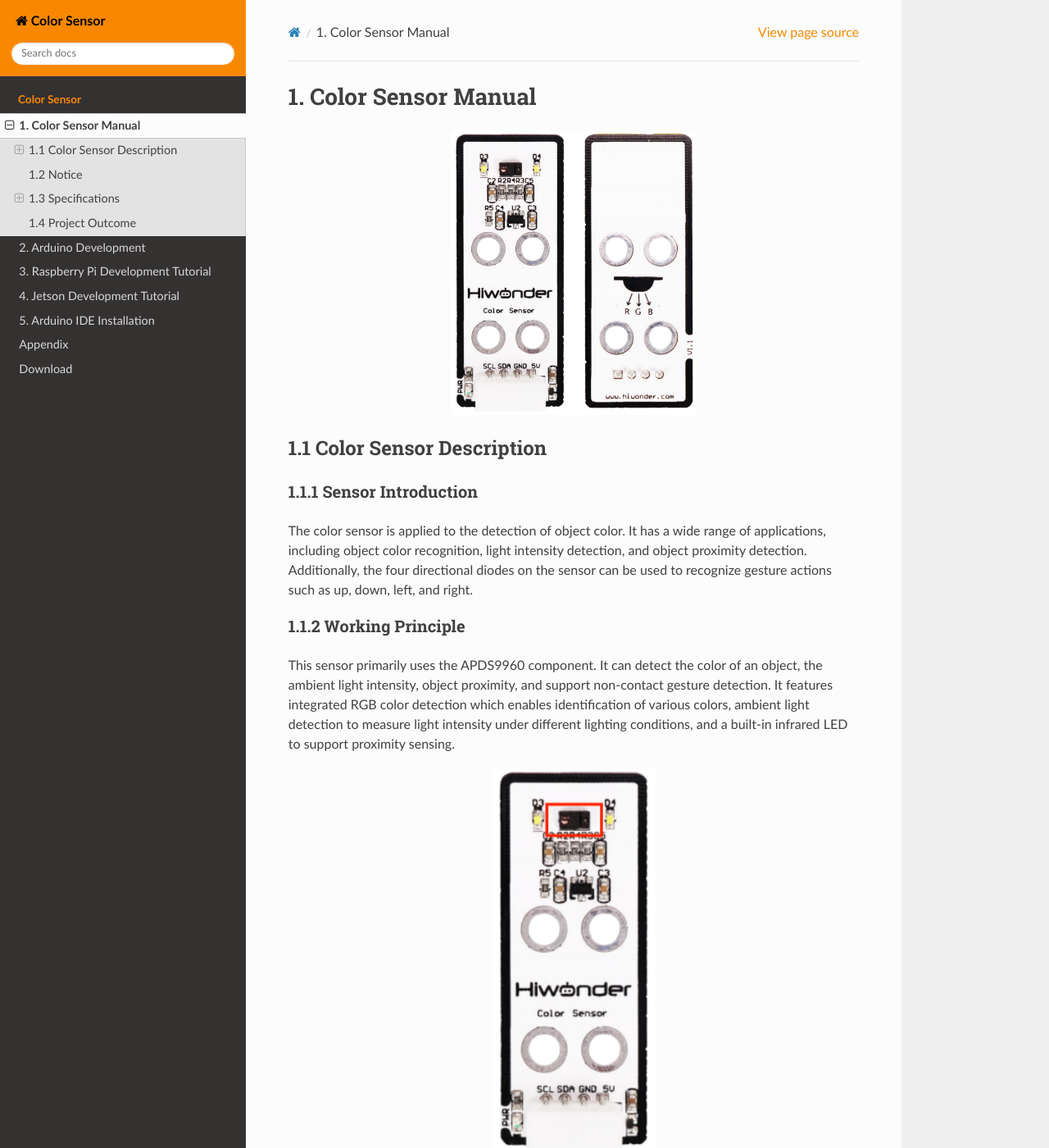
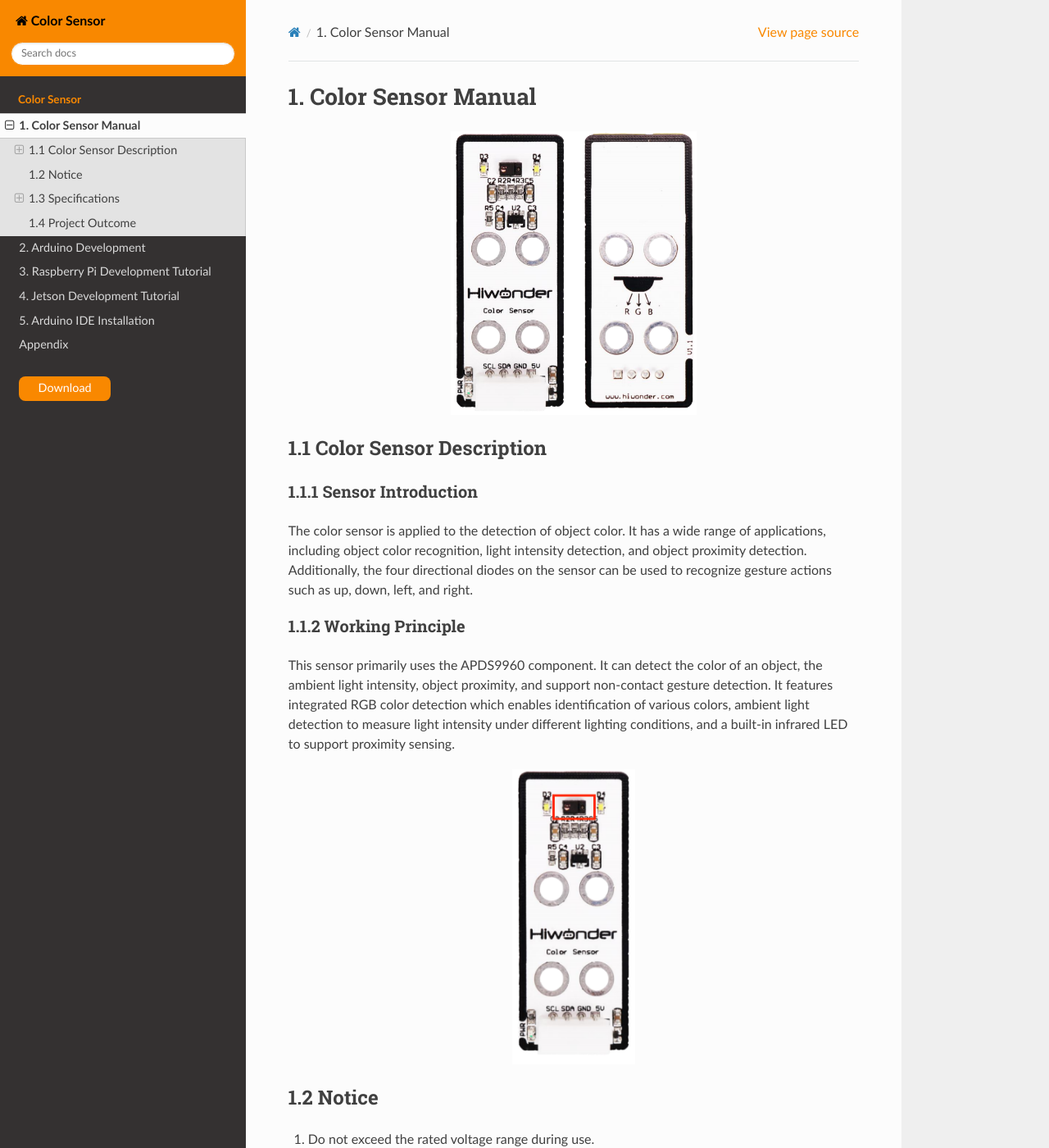
Before and after one commit to Hiwonder-docs/Color-Sensor, a Sphinx documentation site: the page built from source/docs/1_Color_Sensor_Manual.md, in a window 1280 px wide and 1400 px high. Shown: the whole window at 82% size. Built offline with Sphinx 7.4.7 and the Read the Docs theme 3.1.0, drawn with Linux system fonts in a browser that asks for light colours.

Commit message:
Color Sensor

```diff
--- a/source/_static/style.css
+++ b/source/_static/style.css
@@ -4,14 +4,14 @@ section p {
 .highlight span.err{
     border:none;
 }
-/*.wy-menu-vertical > ul > li:last-child >a{
+.wy-menu-vertical > ul > li:last-child >a{
     display: block;
     width: fit-content;
     margin: 1.618em;
     background: #f98800;
     color: #fff;
     border-radius: 8px;
-}*/
+}
 .caption{
     display:none;
 }
--- a/source/docs/1_Color_Sensor_Manual.md
+++ b/source/docs/1_Color_Sensor_Manual.md
@@ -12,7 +12,7 @@ The color sensor is applied to the detection of object color. It has a wide rang
 
 This sensor primarily uses the APDS9960 component. It can detect the color of an object, the ambient light intensity, object proximity, and support non-contact gesture detection. It features integrated RGB color detection which enables identification of various colors, ambient light detection to measure light intensity under different lighting conditions, and a built-in infrared LED to support proximity sensing.
 
-<img class="common_img" src="../_static/media/chapter_1/section_1/media/image3.png" style="width:200px" />
+<img class="common_img" src="../_static/media/chapter_1/section_1/media/image3.png" style="width:150px" />
 
 ## 1.2 Notice
 
```
